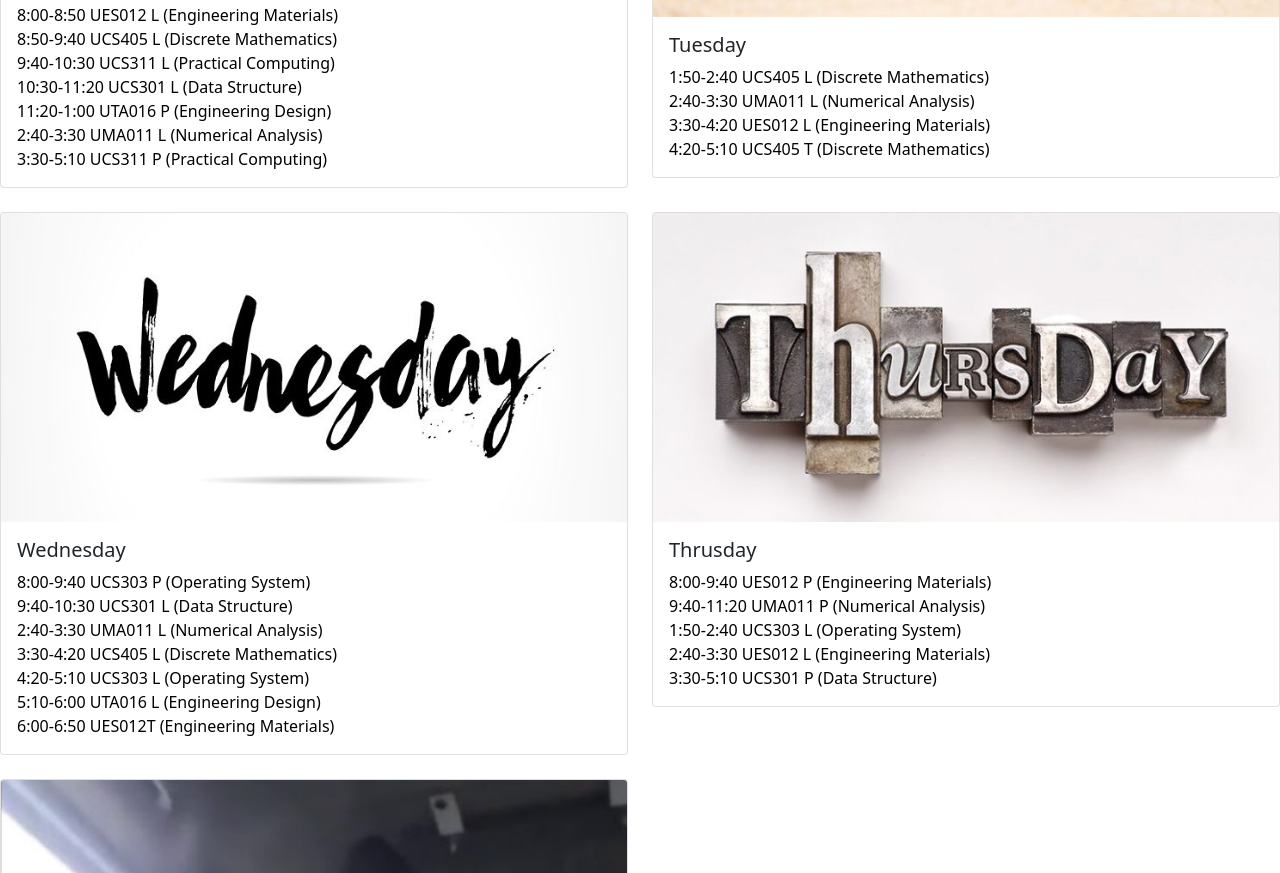
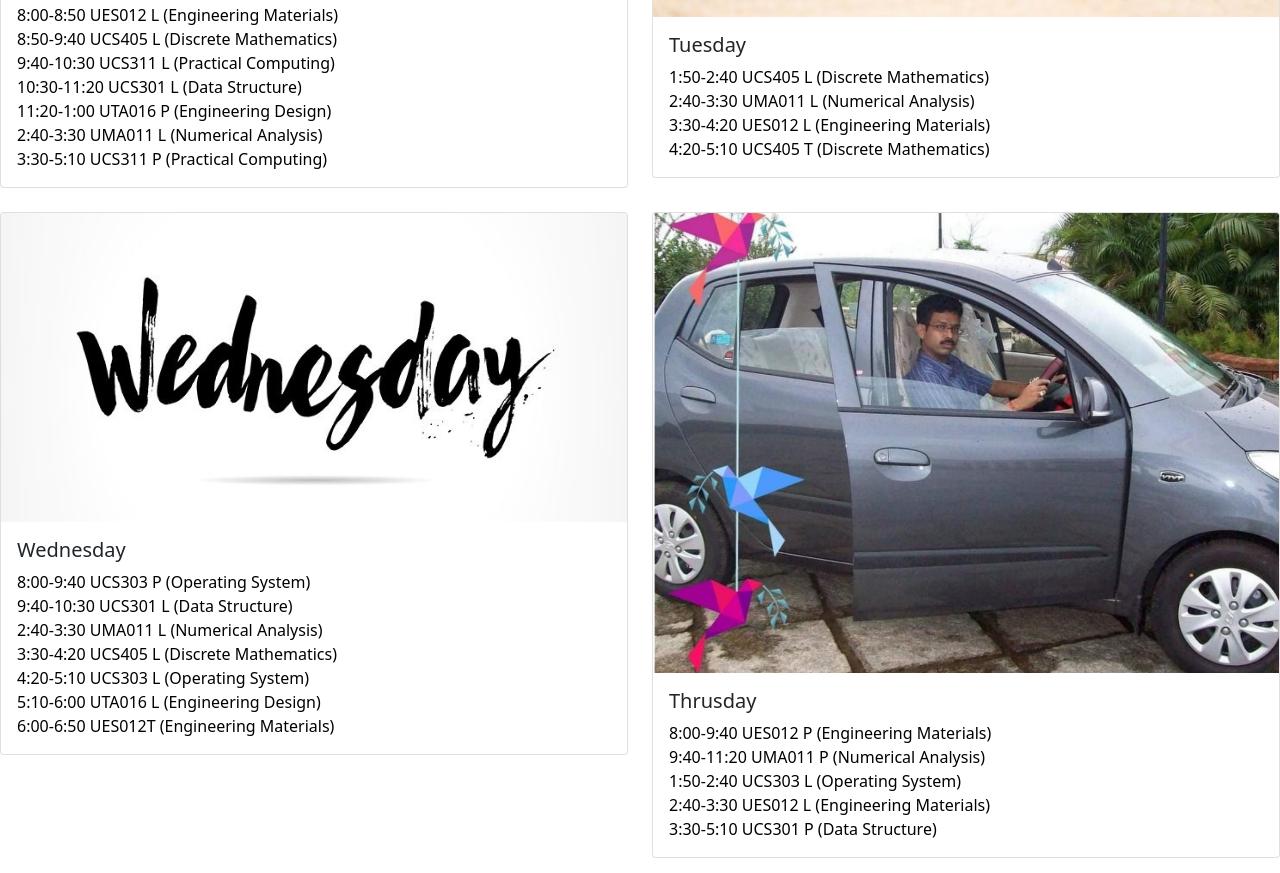
Before and after one commit to ngarg2k2/timetable, a plain HTML site: page index.htm in a window 1280 px wide. Shown: the part 562-1435 px from the top of the page. Drawn offline with nearby package versions, Linux system fonts and the light colour scheme; a web font is replaced by a local one.

Commit message:
outofbox

```diff
--- a/index.htm
+++ b/index.htm
@@ -98,7 +98,7 @@
 
             <div class="col">
                 <div class="card">
-                    <img src="./images/thursday-facts-702x347.jpg" class="card-img-top" alt="...">
+                    <img src="./images/thrusday.jpg" class="card-img-top" alt="...">
                     <div class="card-body">
                         <h5 class="card-title">Thrusday</h5>
                         <p class="card-text">
```
Also changed, not shown: images/f4ea0b10-815d-406c-924f-dc320e272cca.jfif (added), images/thrusday.jpg (added).
